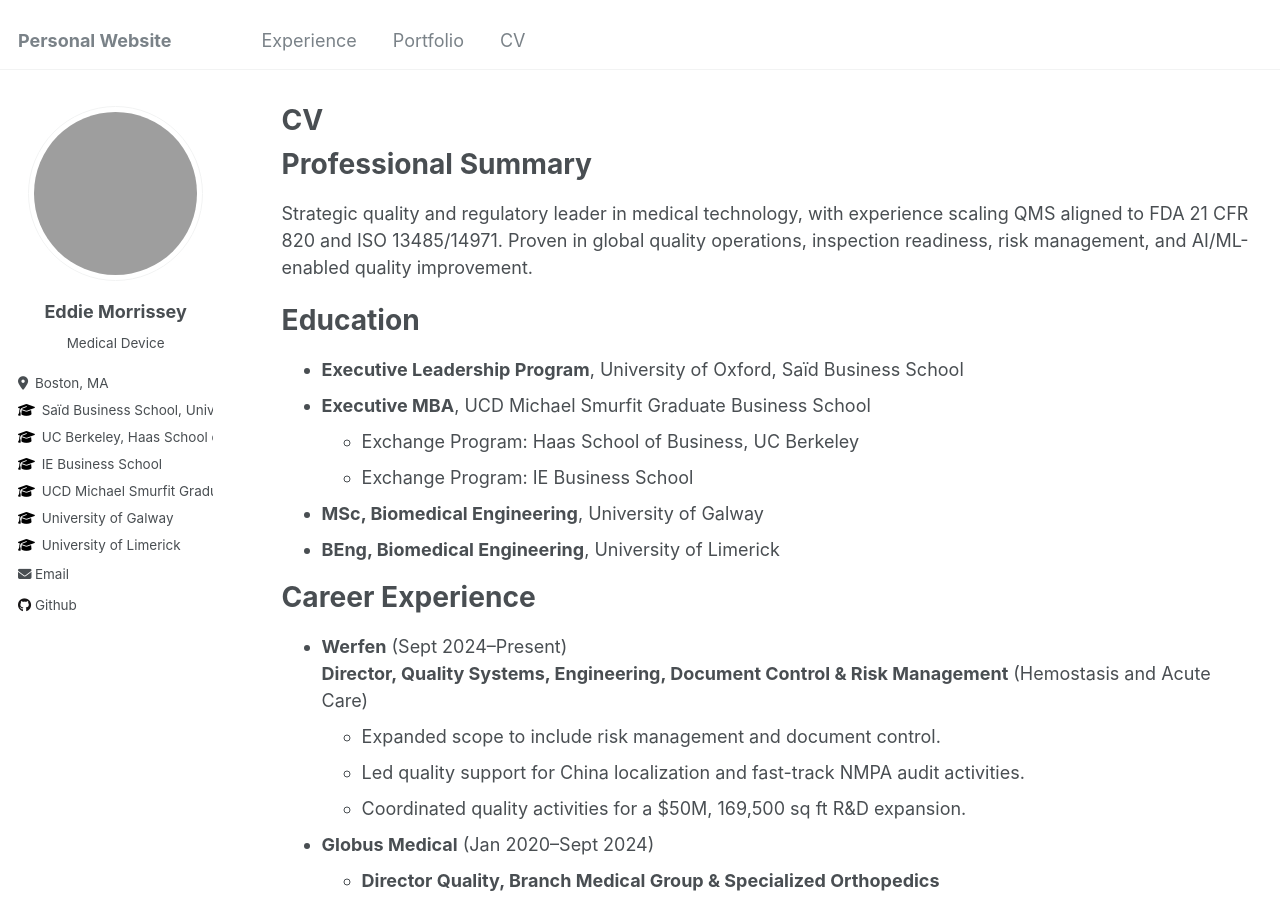
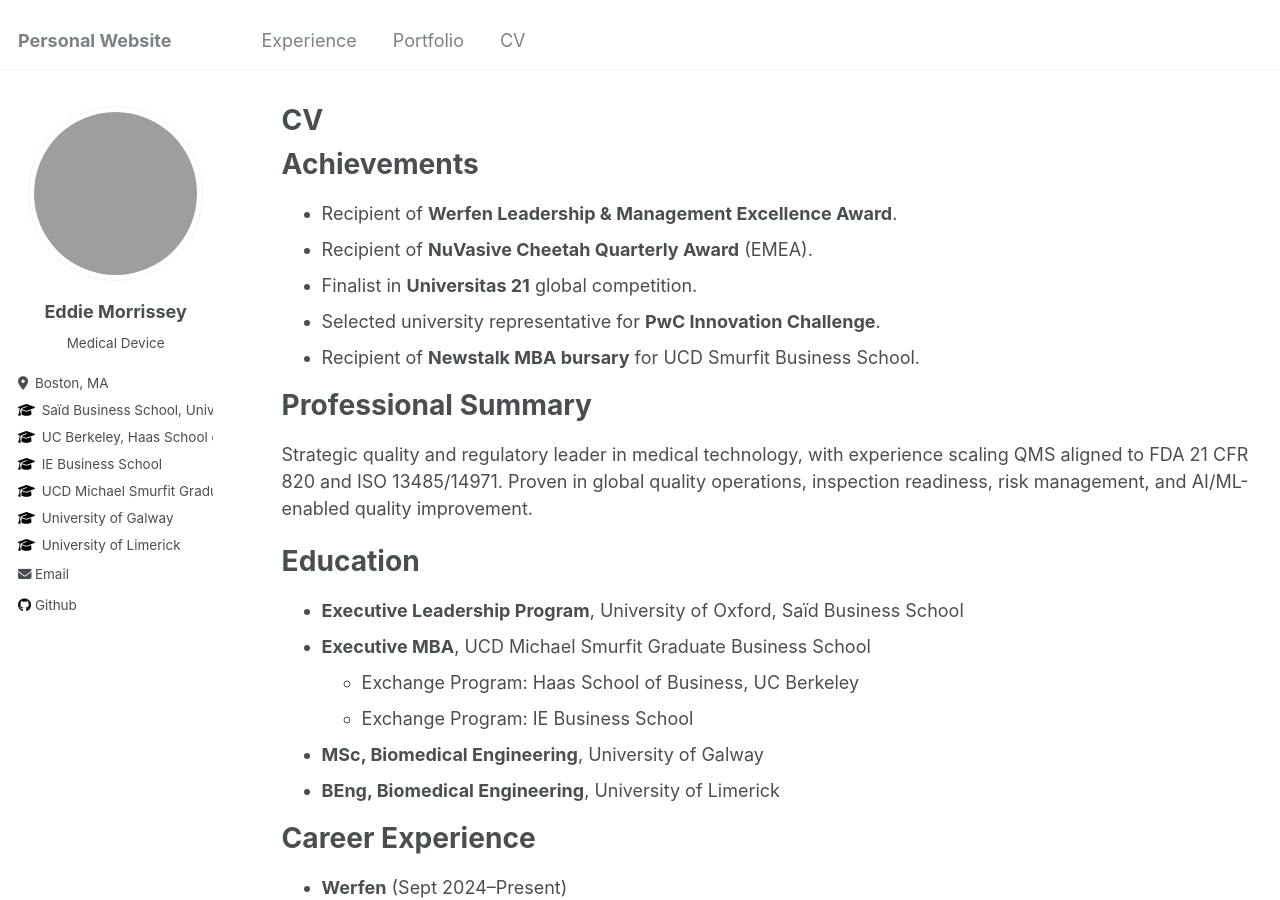
Before and after one commit to eddiemorrissey/eddiemorrissey.github.io, a Jekyll site: the page built from _pages/cv.md, in a window 1280 px wide and 900 px high. Built offline with Jekyll 4.4.1, drawn with Linux system fonts in a browser that asks for light colours; some of the changed text lies outside the part shown.

Commit message:
Adding excellence file

```diff
--- a/_pages/cv.md
+++ b/_pages/cv.md
@@ -8,6 +8,14 @@
 ---
 
 {% include base_path %}
+
+Achievements
+======
+* Recipient of **Werfen Leadership & Management Excellence Award**.
+* Recipient of **NuVasive Cheetah Quarterly Award** (EMEA).
+* Finalist in **Universitas 21** global competition.
+* Selected university representative for **PwC Innovation Challenge**.
+* Recipient of **Newstalk MBA bursary** for UCD Smurfit Business School.
 
 Professional Summary
 ======
```
Also changed, not shown: other parts of _pages/cv.md (+0 -8 lines).
